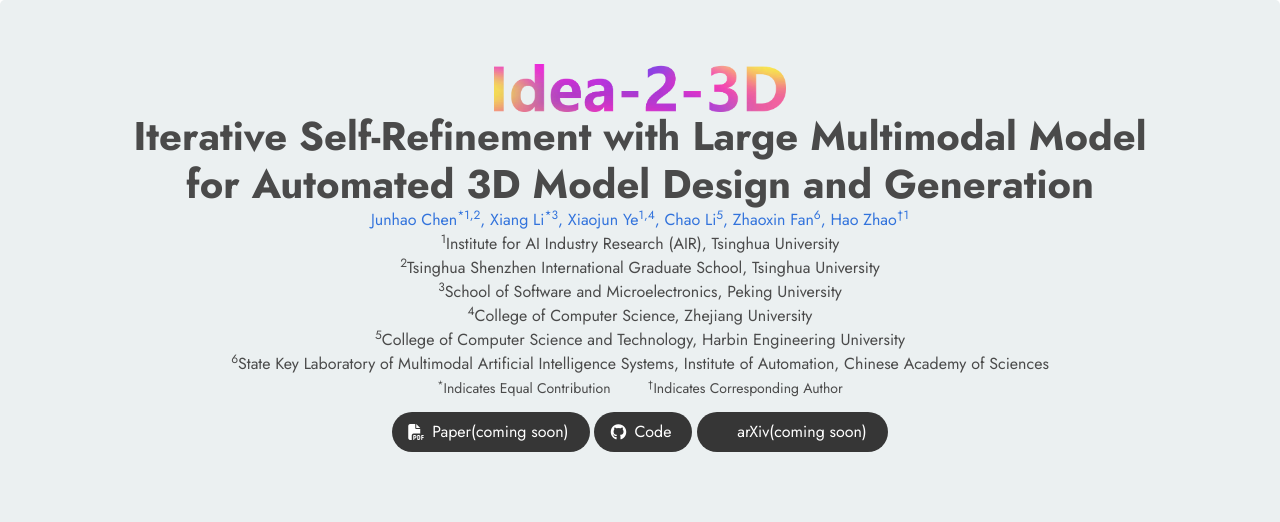
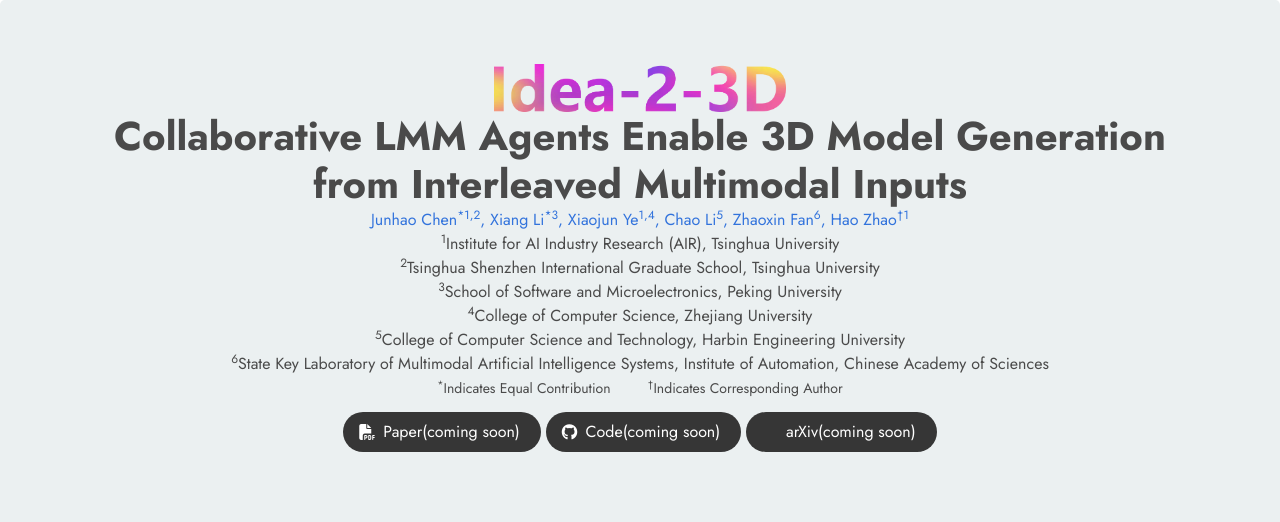
Before and after one commit to AIR-DISCOVER/Idea-2-3D, a plain HTML site: page index.html in a window 1280 px wide. Shown: the top 522 px of the page. Drawn offline with nearby package versions, Linux system fonts and the light colour scheme; a script that the page names is missing; some icons are missing.

Commit message:
update, readey to release code

```diff
--- a/index.html
+++ b/index.html
@@ -4,7 +4,7 @@
 
 <head>
   <meta content="Idea-2-3D" name="title" />
-  <meta content="Iterative Self-Refinement with Large Multimodal Model for Automated 3D Model Design and Generation" name="description" />
+  <meta content="Collaborative LMM Agents Enable 3D Model Generation from Interleaved Multimodal Inputs" name="description" />
   <meta content="3D Generative Model, Computer Vision, Computer Graphics" name="keywords" />
   <meta content="index, follow" name="robots" />
   <meta content="text/html; charset=utf-8" http-equiv="Content-Type" />
@@ -140,10 +140,10 @@
       margin-top: 5px;
       margin-bottom: 5px;
     }
-  .row.sm-gutters-2 {
-      justify-content: center;
-      align-items:center;
-  }
+    .row.sm-gutters-2 {
+        justify-content: center;
+        align-items:center;
+    }
 
     .row.sm-gutters>.col-md-4 {
       padding-right: 5px;
@@ -302,7 +302,7 @@
             <h1 style="font-weight: bold">
               <img src="img/idea23d.png" style="height: 48px; vertical-align: middle;" />
                 <!-- <b style="color: #5a3e91">Idea</b>-<b style="color: #17bfe9">2</b>-<b style="color: #d73d5f">3D</b>: -->
-                Iterative Self-Refinement with Large Multimodal Model <br> for Automated 3D Model Design and Generation
+                Collaborative LMM Agents Enable 3D Model Generation from Interleaved Multimodal Inputs
             </h1>
 
             <!-- <h1 style="font-weight: bold; line-height: 100px;">
@@ -360,7 +360,7 @@
                     <span class="icon">
                       <i class="fab fa-github"></i>
                     </span>
-                    <span>Code</span>
+                    <span>Code(coming soon)</span>
                   </a>
                 </span>
 
```
